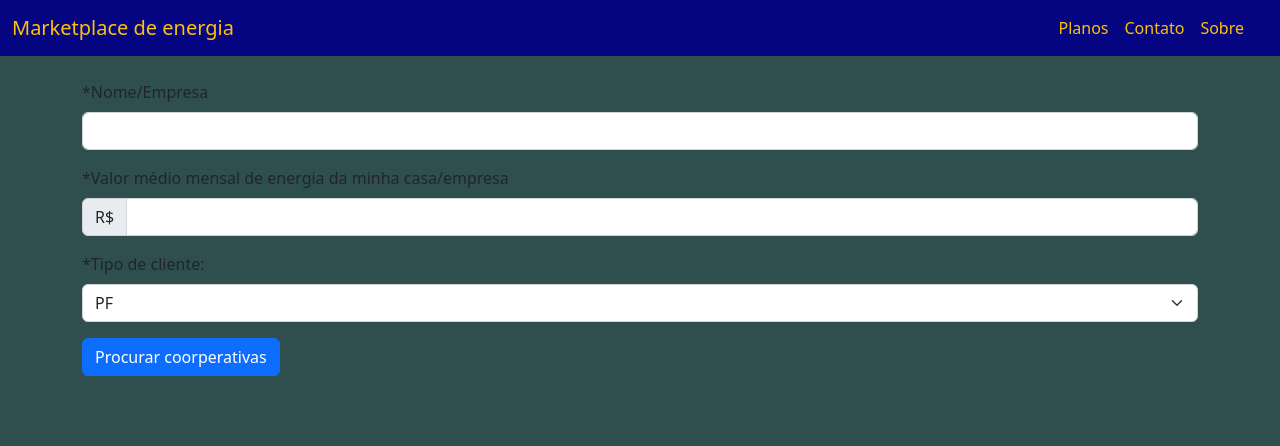
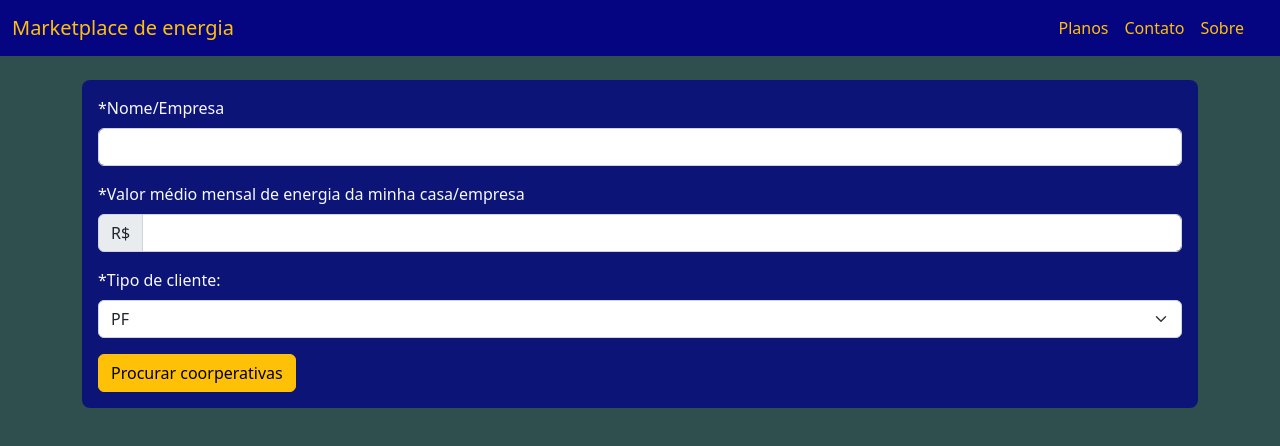
Before and after one commit to watt-io/wattio-frontend-desafio, a React app in the folder frontend-wattio/: page / in a window 1280 px wide. Shown: the top 446 px of the page. Built offline with nearby package versions, Linux system fonts and the light colour scheme.

Commit message:
Estilizando o formulário dos dados do cliente

```diff
--- a/frontend-wattio/src/pages/Home/index.js
+++ b/frontend-wattio/src/pages/Home/index.js
@@ -23,32 +23,32 @@ export default function Home(){
 
   return(
     <Container>
-      <Form className="mt-4" onSubmit={handleSubmit(procurarCoorperativas)}>
+      <Form className="mt-4 p-3 rounded-3" onSubmit={handleSubmit(procurarCoorperativas)} style={{backgroundColor: 'rgba(5, 5, 130, .8)'}}>
       <Form.Group className="mb-3" controlId="formBasicEmpresa">
-        <Form.Label>*Nome/Empresa</Form.Label>
+        <Form.Label className='text-light'>*Nome/Empresa</Form.Label>
         <Form.Control type="text" {...register('nomeEmpresa')}/>
         <Form.Text className="text-muted">
-          <p className='m-0 mt-1 text-danger'>{errors.nomeEmpresa?.message}</p>
+          <p className='m-0 mt-1 text-danger fw-bold fs-6'>{errors.nomeEmpresa?.message}</p>
         </Form.Text>
       </Form.Group>
       <Form.Group className="mb-3" controlId="formBasicValorMensal">
-      <Form.Label>*Valor médio mensal de energia da minha casa/empresa</Form.Label>
+      <Form.Label className='text-light'>*Valor médio mensal de energia da minha casa/empresa</Form.Label>
       <InputGroup>
         <InputGroup.Text id="valorMensal">R$</InputGroup.Text>
         <Form.Control {...register('valorMensal')} type="number" aria-label="valorMensal" aria-describedby="valorMensal"/>
       </InputGroup>
       <Form.Text className="text-muted">
-        <p className='m-0 mt-1 text-danger'>{errors.valorMensal?.message}</p>
+        <p className='m-0 mt-1 text-danger fw-bold fs-6'>{errors.valorMensal?.message}</p>
       </Form.Text>
       </Form.Group>
       <Form.Group>
-        <Form.Label className='me-3'>*Tipo de cliente:</Form.Label>
+        <Form.Label className='me-3 text-light'>*Tipo de cliente:</Form.Label>
         <Form.Select aria-label="Tipo de cliente" {...register('tipoCliente')}>
           <option value="PF">PF</option>
           <option value="PJ">PJ</option>
         </Form.Select>
       </Form.Group>
-      <Button variant="primary" type="submit" className="mt-3">Procurar coorperativas</Button>
+      <Button variant="warning" type="submit" className="mt-3">Procurar coorperativas</Button>
     </Form>
     </Container>
   )
```
